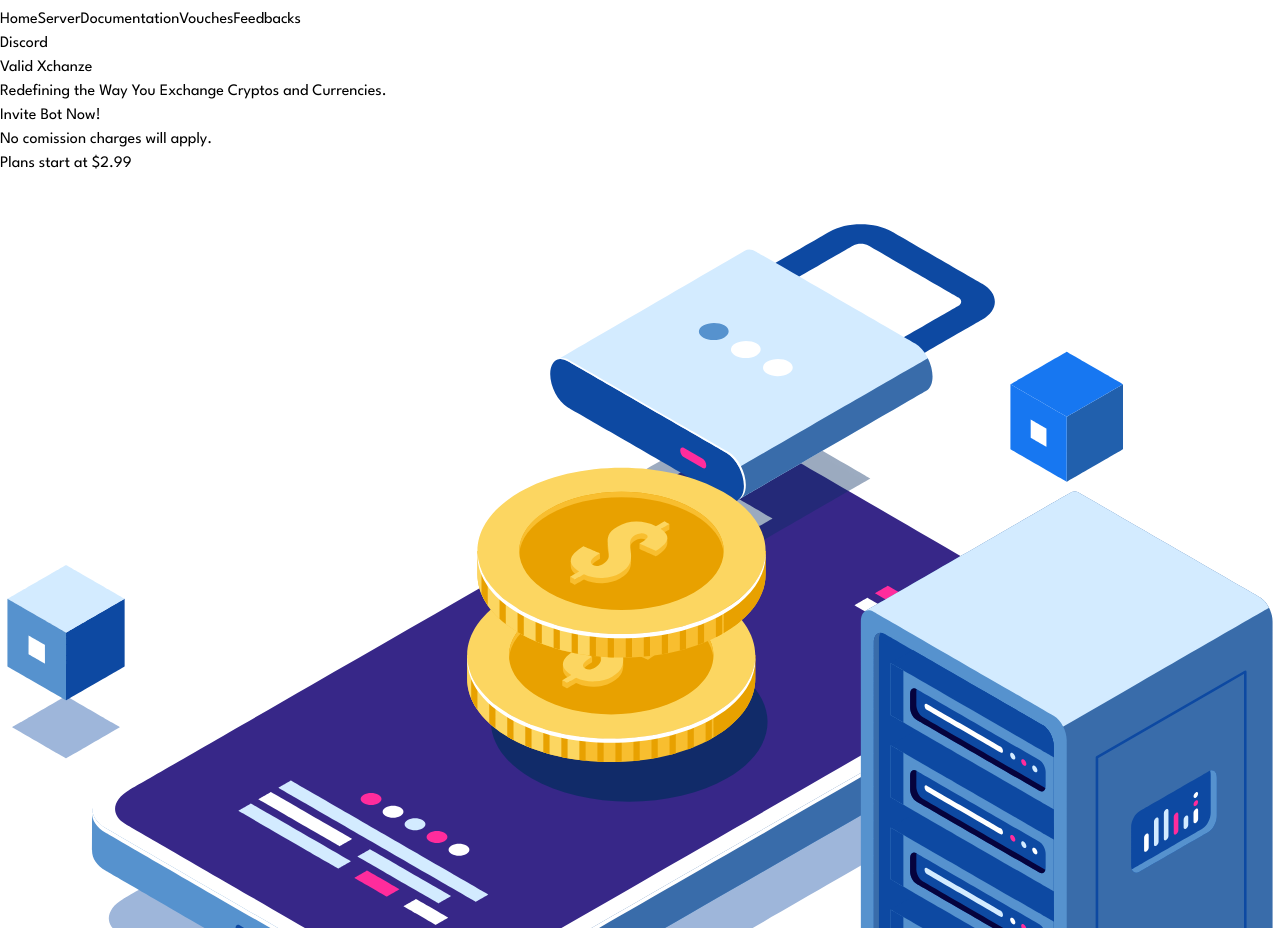
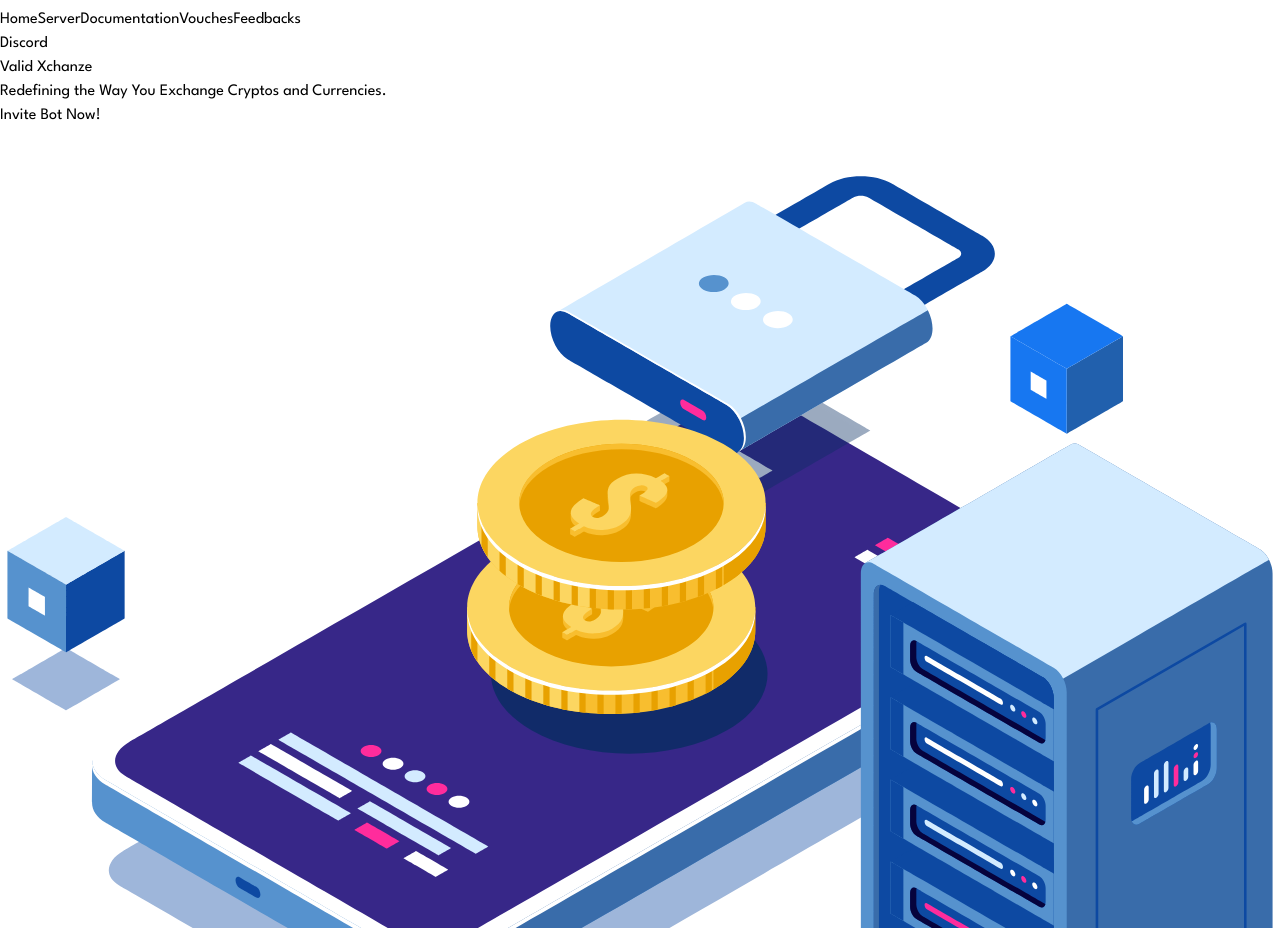
Before and after one commit to GlaceYT/VXOFFICIALSITE, a React (Vite) app: page / in a window 1280 px wide. Shown: the part 1320-2248 px from the top of the page. Built offline with nearby package versions, Linux system fonts and the light colour scheme; a web font is replaced by a local one.

Commit message:
Update LandingPage.tsx

```diff
--- a/src/components/Home/LandingPage.tsx
+++ b/src/components/Home/LandingPage.tsx
@@ -29,12 +29,6 @@ function LandingPage() {
                     Invite Bot Now!
                   </a>
                 </div>
-
-                <p className="max-w-xs mx-auto mt-4 text-base font-normal text-gray-400 sm:mt-8">
-                  No comission charges will apply.
-                  <br />
-                  Plans start at $2.99
-                </p>
               </div>
 
               <div className="lg:col-span-2 lg:order-first">
```
